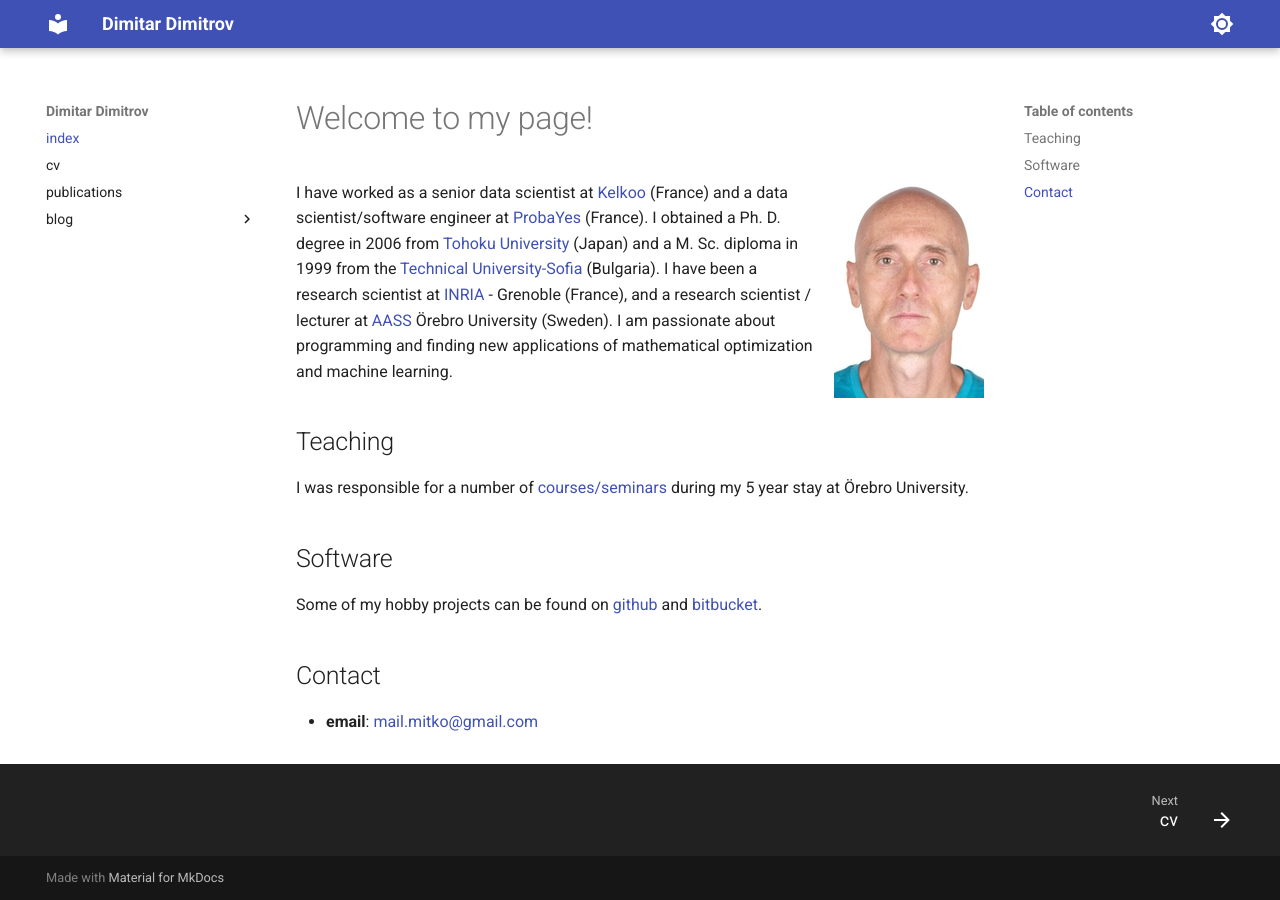
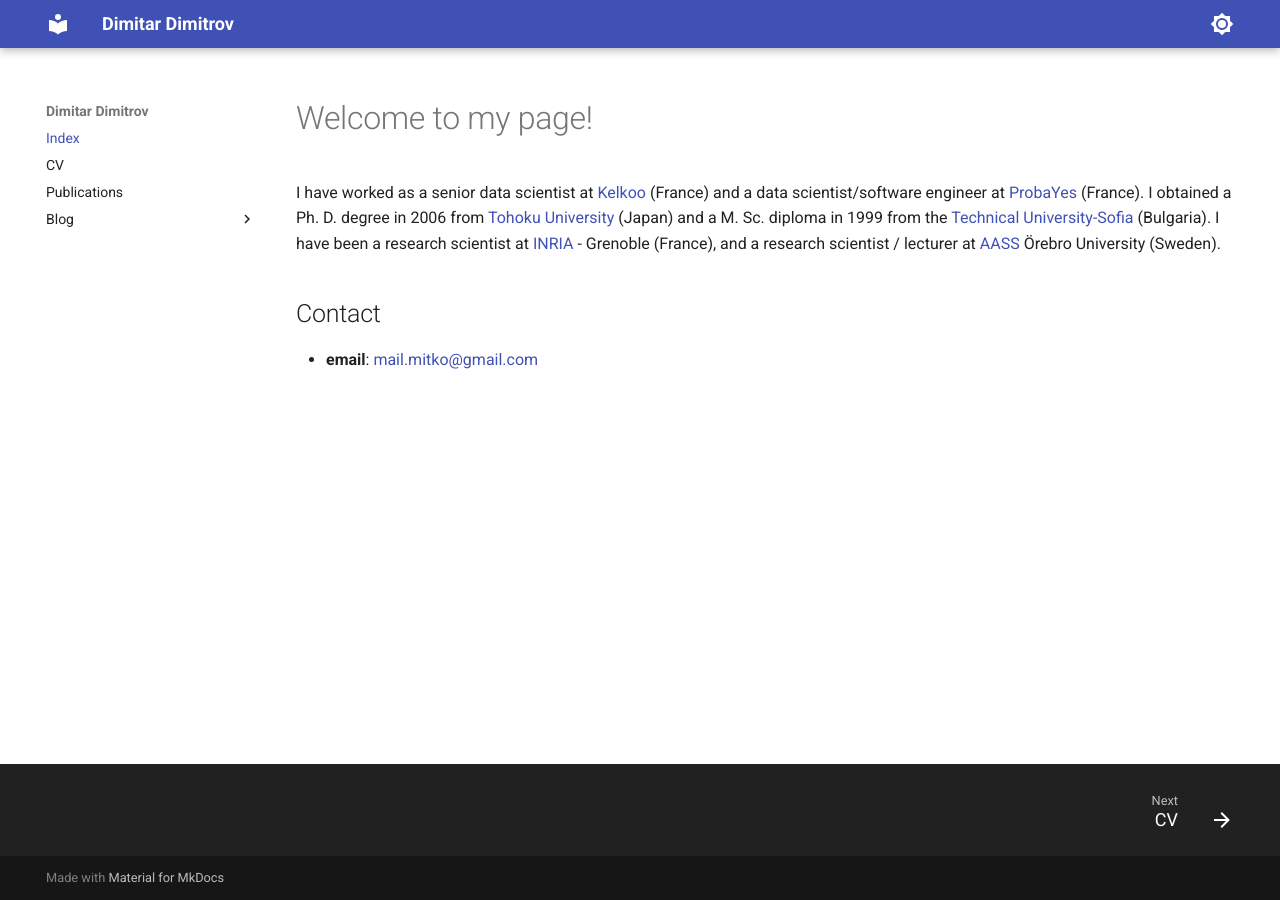
Before and after one commit to drdv/drdv.github.io, an MkDocs documentation site: the page built from src/index.md, in a window 1280 px wide. Built offline with MkDocs 1.6.1 and Material for MkDocs 9.7.7, drawn with Linux system fonts in a browser that asks for light colours.

Commit message:
Update navigation

```diff
--- a/mkdocs.yml
+++ b/mkdocs.yml
@@ -1,4 +1,5 @@
 site_name: Dimitar Dimitrov
+site_url: https://drdv.github.io/
 
 plugins:
   - blog:
@@ -26,6 +27,8 @@
         icon: material/brightness-4
         name: Switch to light mode
   features:
+    - navigation.instant
+    - navigation.instant.progress
     - content.tooltips
     - content.code.annotate
     - content.code.copy
@@ -33,12 +36,14 @@
     - navigation.footer
     # - navigation.sections
     # - navigation.tabs
+    # - navigation.tabs.sticky
+    - navigation.top
 
 nav:
-  - index: index.md
-  - cv: cv.md
-  - publications: publications.md
-  - blog:
+  - Index: index.md
+  - CV: cv.md
+  - Publications: publications.md
+  - Blog:
     - blog/index.md
 
 docs_dir: src
--- a/src/index.md
+++ b/src/index.md
@@ -1,6 +1,9 @@
+---
+hide:
+  - toc
+---
+
 # Welcome to my page!
-
-![me](img/me.jpg){align=right}
 
 I have worked as a senior data scientist at [Kelkoo](https://www.kelkoogroup.com)
 (France) and a data scientist/software engineer at
@@ -10,19 +13,7 @@
 been a research scientist at [INRIA](http://www.inrialpes.fr/bipop/index.html) -
 Grenoble (France), and a research scientist / lecturer at
 [AASS](https://www.oru.se/english/research/research-environments/ent/aass/) Örebro
-University (Sweden). I am passionate about programming and finding new applications of
-mathematical optimization and machine learning.
-
-## Teaching
-
-I was responsible for a number of
-[courses/seminars](http://www.aass.oru.se/Research/Learning/drdv.html) during my
-5 year stay at Örebro University.
-
-## Software
-
-Some of my hobby projects can be found on [github](https://github.com/drdv) and
-[bitbucket](https://bitbucket.org/drdv).
+University (Sweden).
 
 ## Contact
 
```
Also changed, not shown: src/blog/index.md (+1 -0 lines), src/cv.md (+2 -0 lines).
